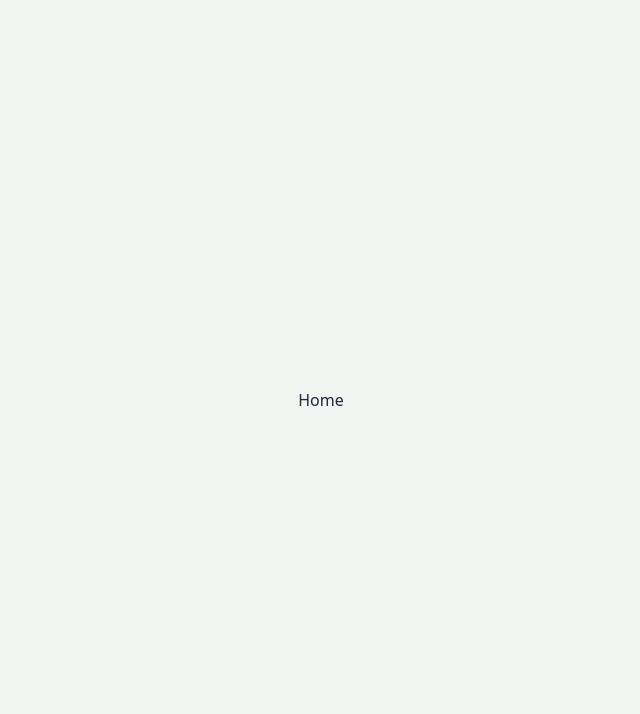
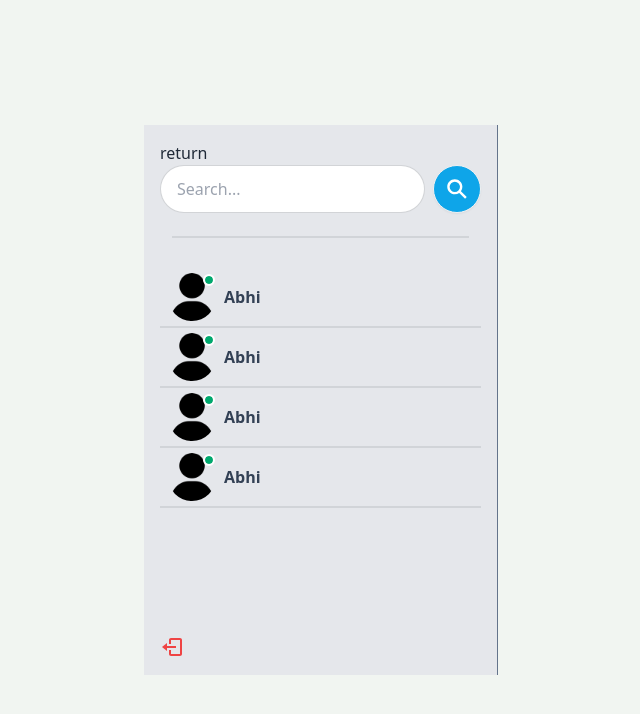
Before and after one commit to Abhishek-906/Chat-Application, a React (Vite) app in the folder frontend/: page / in a window 1280 px wide. Shown: the top 714 px of the page, without its empty margins (319-959 px from the left). Built offline with nearby package versions, Linux system fonts and the light colour scheme.

Commit message:
Homepage Sidebar

```diff
--- a/frontend/package.json
+++ b/frontend/package.json
@@ -12,6 +12,7 @@
   "dependencies": {
     "react": "^18.3.1",
     "react-dom": "^18.3.1",
+    "react-icons": "^5.3.0",
     "react-router-dom": "^6.26.2"
   },
   "devDependencies": {
--- /dev/null
+++ b/frontend/src/component/Sidebar/Conversation.jsx
@@ -0,0 +1,27 @@
+import React from 'react'
+import userAvatar from "../../assets/user.png"
+
+const Conversation = () => {
+  return (
+    <>
+    <div className='flex gap-2 items-center hover:bg-blue-500 rounded p-2  py-1 cursor-pointer' >
+       <div className='avatar online' >
+        <div className=' w-12 rounded-full'>
+            <img src={userAvatar} alt="Netword error"/>
+        </div>
+       </div>
+
+       <div className='flex flex-col flex-1'>
+        <div className='flex gap-3 justify-between'>
+            <p className='font-bold text-slate-700'>Abhi</p>
+            {/* <span className='text-xl'>just now</span> */}
+        </div>
+       </div>
+
+    </div>
+    <div className='divider my-0 py-0 h-1'></div>
+    </>
+  )
+}
+
+export default Conversation
--- /dev/null
+++ b/frontend/src/component/Sidebar/Conversations.jsx
@@ -0,0 +1,15 @@
+import React from 'react'
+import Conversation from './conversation'
+
+function Conversations() {
+  return (
+    <div className='py-2 flex flex-col overflow-auto'>
+      <Conversation/>
+      <Conversation/>
+      <Conversation/>
+      <Conversation/>
+    </div>
+  )
+}
+
+export default Conversations
--- /dev/null
+++ b/frontend/src/component/Sidebar/LogoutButton.jsx
@@ -0,0 +1,11 @@
+import React from 'react'
+import {BiLogOut} from "react-icons/bi"
+const LogoutButton = ()=> {
+  return (
+    <div className='mt-auto'>
+       <BiLogOut className='w-6 h-6 text-red-500 curson-pointer'/>
+    </div>
+  )
+}
+
+export default LogoutButton
--- /dev/null
+++ b/frontend/src/component/Sidebar/SearchInput.jsx
@@ -0,0 +1,22 @@
+import React from 'react'
+import {IoSearchSharp} from "react-icons/io5"
+
+const  SearchInput = () => {
+  return (
+    <div>
+      return <form className='flex items-center gap-2'>
+                <input
+                   type="text"
+                   placeholder='Search...'
+                   className='input input-bordered rounded-full
+                   '/>
+
+                   <button type="submit" className='btn btn-circle bg-sky-500 text-white'>
+                    <IoSearchSharp className='w-6 h-6 outline-none'/>
+                   </button>
+             </form>
+    </div>
+  )
+}
+
+export default SearchInput
--- /dev/null
+++ b/frontend/src/component/Sidebar/Sidebar.jsx
@@ -0,0 +1,19 @@
+import React from 'react'
+import { Link } from 'react-router-dom'
+import SearchInput from './SearchInput'
+import Conversations from './Conversations'
+import LogoutButton from './LogoutButton'
+
+const  Sidebar = () => {
+  return (
+    <div className='border-r border-slate-500 p-4 flex flex-col'>
+       <SearchInput/>
+       <div className='divider px-3'></div>
+       <Conversations/>
+       <LogoutButton/>
+
+    </div>
+  )
+}
+
+export default Sidebar
--- a/frontend/src/pages/Home.jsx
+++ b/frontend/src/pages/Home.jsx
@@ -1,9 +1,11 @@
 import React from 'react'
+import Sidebar from '../component/Sidebar/Sidebar'
 
 const Home = () => {
   return (
-    <div>
-       Home
+    <div className='flex sm:h-[450px] md:h-[550px] rounder-lg overflow-hidden bg-gray-200'>
+       <Sidebar/>
+       {/* dsdgsd */}
     </div>
   )
 }
```
Also changed, not shown: frontend/src/assets/user.png (added), 1 other file (tests, documents, lock files or other folders).
